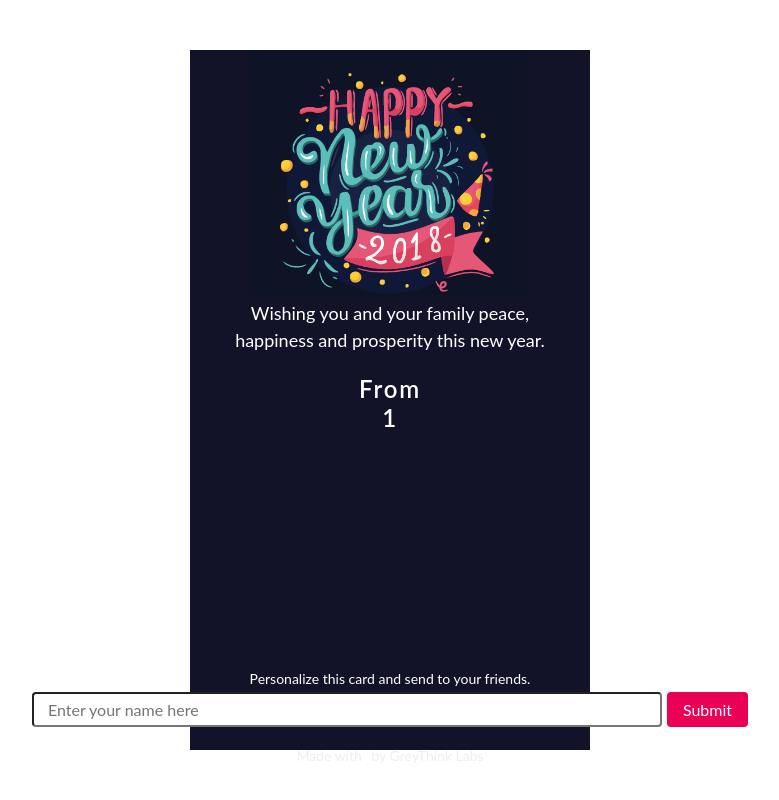
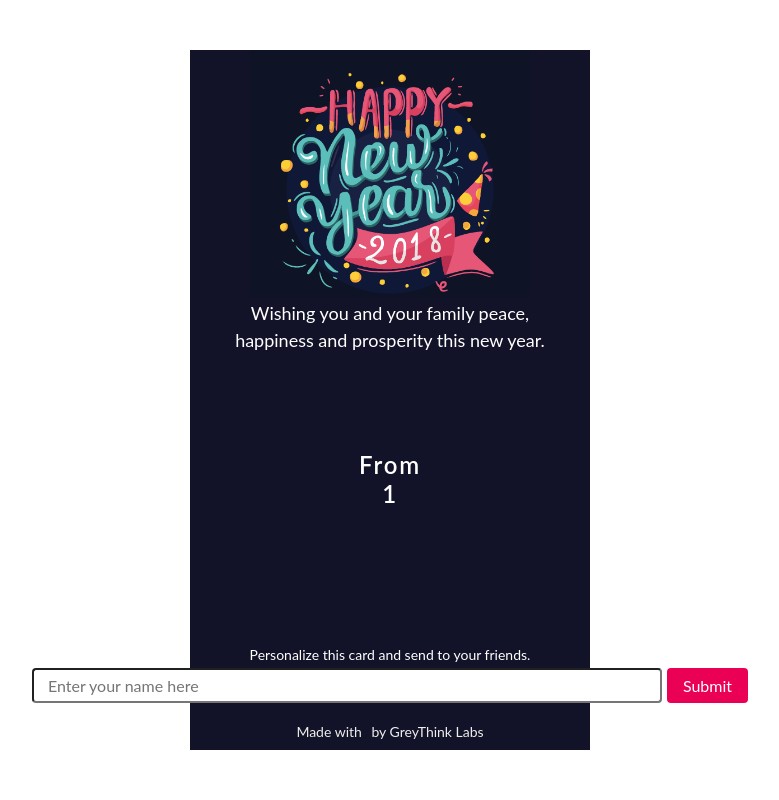
Before and after one commit to shashank91/angular-form, an Angular app: page /card/1 in a window 1280 px wide. Shown: the whole page, without its empty margins (250-1029 px from the left). Built offline with nearby package versions, Linux system fonts and the light colour scheme; some icons are missing.

Commit message:
Add logic to hide main card and only show form on keyboard launch

```diff
--- a/src/app/wish-card/wish-card.component.css
+++ b/src/app/wish-card/wish-card.component.css
@@ -1,4 +1,3 @@
-
   .page-container  {
     height: 100%;
     min-height: 100%;
@@ -19,6 +18,8 @@
     max-width: 400px;
     height: 700px;
     background-color: #121228;
+    position: relative;
+    text-align: center;
   }
 
   .card-content  {
@@ -33,6 +34,8 @@
     font-size: 24px;
     font-weight: 600;
     letter-spacing: 1.8px;
+    color: #fff;
+    padding-bottom: 10%;
   }
 
   .card-text  {
@@ -57,9 +60,8 @@
     width: 100%;
     text-align: center;
     height: 100px;
-    position: absolute;
-    left: 0;
-    bottom: 5%;
+    margin: 0 auto;
+    text-align: center;
   }
 
   .form-container input[type="text"]  {
@@ -161,3 +163,22 @@
     margin-left: 5px;
     border-color: #fff;
   }
+
+  .overlay  {
+    position: absolute;
+    top: 0;
+    left: 0;
+    right: 0;
+    bottom: 0;
+    height: 100%;
+    width: 100%;
+    display: flex;
+    flex-direction: column;
+    justify-content: flex-end;
+    align-items: center;
+    padding-bottom: 5%;
+  }
+
+  .overlay.keyboard  {
+    background-color: rgba(0, 0, 0, 0.9);
+  }
--- a/src/app/wish-card/wish-card.component.html
+++ b/src/app/wish-card/wish-card.component.html
@@ -6,9 +6,6 @@
     <div class="card-content">
       <div class="card-text">
         Wishing you and your family peace, happiness and prosperity this new year.
-      </div>
-      <div class="card-author">
-        From <br> {{ username }}
       </div>
     </div>
 
@@ -21,13 +18,19 @@
         <a href="whatsapp://send?text=http://jubileehills.info/card/{{this.form.value.username}}" data-action="share/whatsapp/share">SEND</a>
       </form>
     </div> -->
-
+  </div>
+  <div class="overlay">
+    <div class="card-author">
+      From
+      <br> {{ username }}
+    </div>
     <div class="form-container" *ngIf="createCard">
       <div class="form-text">
         Personalize this card and send to your friends.
       </div>
       <form [formGroup]="form">
-        <input type="text" name="sender-name" id="sender-name" formControlName="username" (keyup)="newSender()" (click)="newSender()" placeholder="Enter your name here">
+        <input type="text" name="sender-name" id="sender-name" formControlName="username" (keyup)="newSender()" (click)="newSender()"
+          placeholder="Enter your name here">
         <input type="submit" (click)="shareCard()" value="Submit">
       </form>
       <div class="credits">
@@ -43,14 +46,17 @@
       </div>
       <div class="share-buttons">
         <div class="whatsapp-share">
-          <a [href]="cardUrl" data-action="share/whatsapp/share"><button><i class="fa fa-whatsapp"></i> Whatsapp</button></a>
+          <a [href]="cardUrl" data-action="share/whatsapp/share">
+            <button>
+              <i class="fa fa-whatsapp"></i> Whatsapp</button>
+          </a>
         </div>
         <div class="fb-share">
-          <a><button (click)="shareOnFb()"><i class="fa fa-facebook"></i> Facebook</button></a>
+          <a>
+            <button (click)="shareOnFb()">
+              <i class="fa fa-facebook"></i> Facebook</button>
+          </a>
         </div>
-      </div>
-      <div class="another-card">
-        <a href="#">Create another card</a>
       </div>
       <div class="credits">
         Made with
--- a/src/app/wish-card/wish-card.component.ts
+++ b/src/app/wish-card/wish-card.component.ts
@@ -16,6 +16,13 @@ window.addEventListener('resize', function()  {
 }, false);
 
 function updateViews()  {
+  if(!is_landscape)  {
+      if (is_keyboard)  {
+        document.getElementsByClassName("overlay")[0].classList.add('keyboard');
+    }  else  {
+        document.getElementsByClassName("overlay")[0].classList.remove('keyboard');
+    }
+  }
 
 }
 
```
